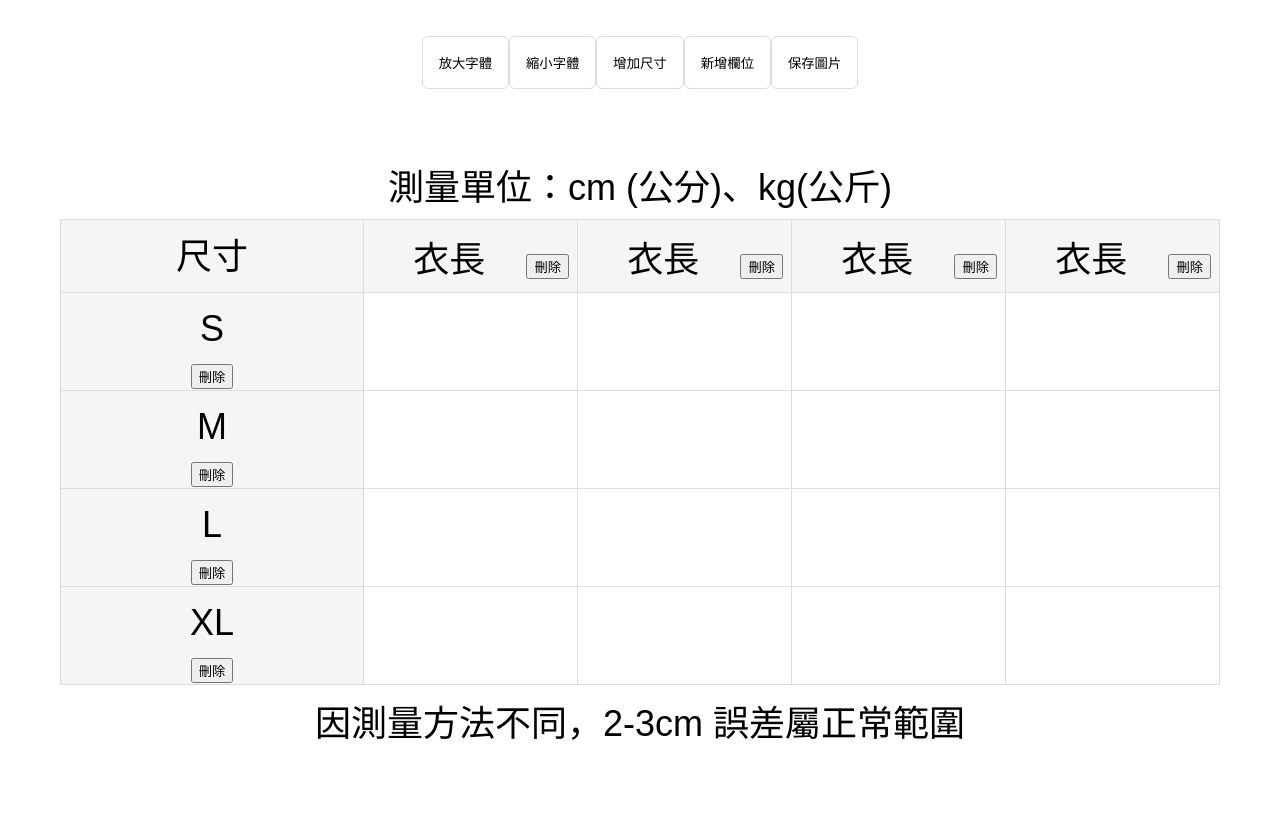
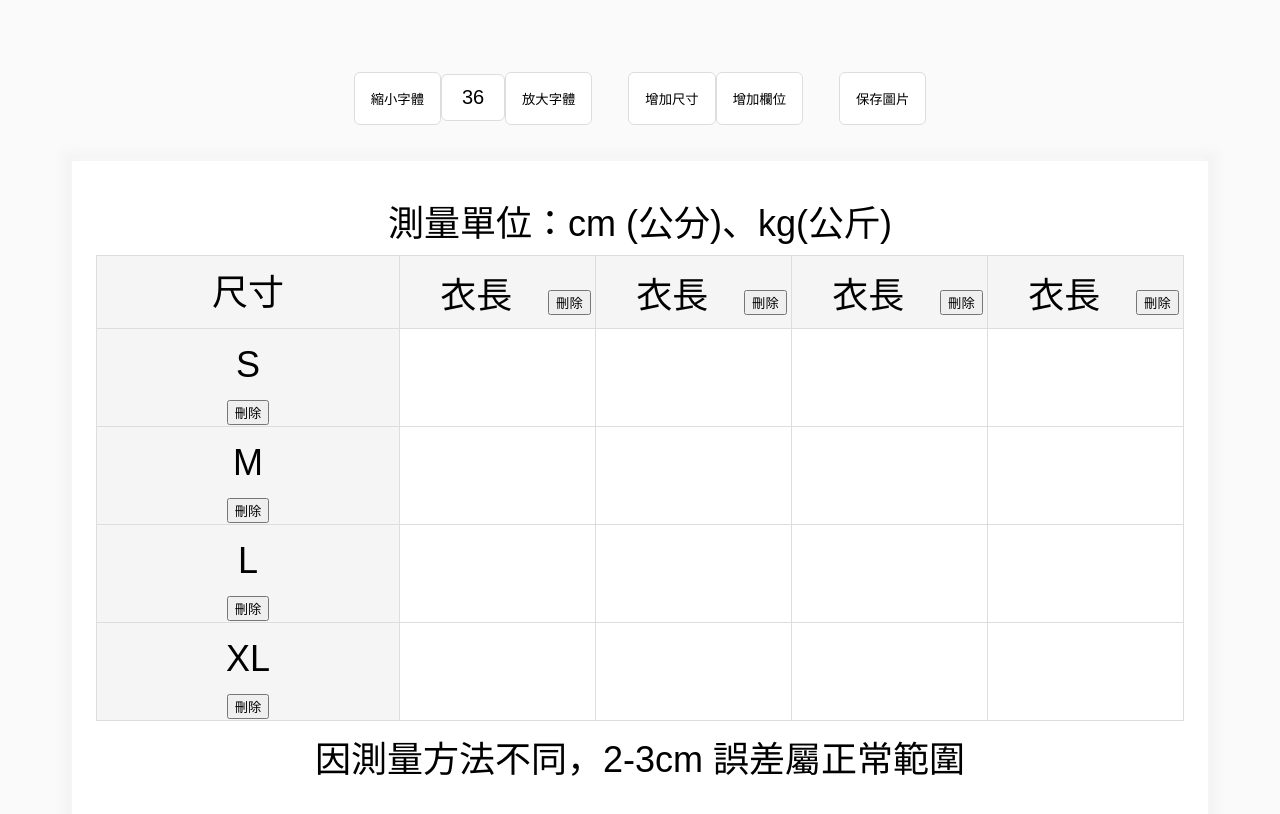
Before and after one commit to yuaanlin/Sizetable, a React (Create React App) app: page / in a window 1280 px wide. Shown: the top 814 px of the page. Built offline with nearby package versions, Linux system fonts and the light colour scheme.

Commit message:
add keyborad control

```diff
--- a/src/App.css
+++ b/src/App.css
@@ -1,7 +1,8 @@
 body {
     text-align: center;
-    padding: 36px;
+    padding: 72px;
     overflow: hidden;
+    background-color: rgb(250, 250, 250);
 }
 
 table,
@@ -13,6 +14,11 @@ th {
 table {
     border-collapse: collapse;
     width: 100%;
+}
+
+#table {
+    background-color: white;
+    box-shadow: 0px 0px 10px 10px rgba(200, 200, 200, 0.1);
 }
 
 input {
--- a/src/App.tsx
+++ b/src/App.tsx
@@ -8,6 +8,8 @@ interface State {
     sizes: string[];
     priting: boolean;
     fontSize: number;
+    focusInputS: number | undefined;
+    focusInputC: number | undefined;
 }
 
 class App extends Component<{}, State> {
@@ -18,8 +20,56 @@ class App extends Component<{}, State> {
             sizes: ["S", "M", "L", "XL"],
             priting: false,
             fontSize: 36,
+            focusInputC: undefined,
+            focusInputS: undefined,
         };
     }
+
+    componentDidMount = () => {
+        document.addEventListener("keydown", this.keyboardHandler, false);
+    };
+
+    keyboardHandler = (e: KeyboardEvent) => {
+        var fs = this.state.focusInputS;
+        var fc = this.state.focusInputC;
+        var l = this.state.cols.length;
+        var s = this.state.sizes.length;
+        if (fs !== undefined && fc !== undefined) {
+            if (e.keyCode === 37) {
+                if (fc !== 0) {
+                    this.setState({ focusInputC: fc - 1 });
+                    document.getElementById("(" + fs + "," + (fc - 1) + ")")?.focus();
+                } else {
+                    this.setState({ focusInputC: fc + l - 1 });
+                    document.getElementById("(" + fs + "," + (fc + l - 1) + ")")?.focus();
+                }
+            } else if (e.keyCode === 38) {
+                if (fs === 0) {
+                    this.setState({ focusInputS: s - 1 });
+                    document.getElementById("(" + (s - 1) + "," + fc + ")")?.focus();
+                } else {
+                    this.setState({ focusInputS: fs - 1 });
+                    document.getElementById("(" + (fs - 1) + "," + fc + ")")?.focus();
+                }
+            } else if (e.keyCode === 39) {
+                if (fc !== l - 1) {
+                    this.setState({ focusInputC: fc + 1 });
+                    document.getElementById("(" + fs + "," + (fc + 1) + ")")?.focus();
+                } else {
+                    this.setState({ focusInputC: fc - l + 1 });
+                    document.getElementById("(" + fs + "," + (fc - l + 1) + ")")?.focus();
+                }
+            } else if (e.keyCode === 40) {
+                if (fs === s - 1) {
+                    this.setState({ focusInputS: 0 });
+                    document.getElementById("(" + 0 + "," + fc + ")")?.focus();
+                } else {
+                    this.setState({ focusInputS: fs + 1 });
+                    document.getElementById("(" + (fs + 1) + "," + fc + ")")?.focus();
+                }
+            }
+        }
+    };
 
     print = async () => {
         this.setState({ priting: true }, () => {
@@ -36,18 +86,41 @@ class App extends Component<{}, State> {
     render() {
         return (
             <div>
+                <div style={{ marginRight: 36, display: "inline-block" }}>
+                    <button className="setting" onClick={() => this.setState({ fontSize: this.state.fontSize - 1 })}>
+                        縮小字體
+                    </button>
+                    <input
+                        value={this.state.fontSize}
+                        onChange={(e) => {
+                            if (!isNaN(+e.target.value)) this.setState({ fontSize: +e.target.value });
+                        }}
+                        className="setting"
+                        style={{ width: 40, padding: 11 }}
+                    />
                     <button className="setting" onClick={() => this.setState({ fontSize: this.state.fontSize + 1 })}>
                         放大字體
                     </button>
-                <button className="setting" onClick={() => this.setState({ fontSize: this.state.fontSize - 1 })}>
-                    縮小字體
-                </button>
-                <button className="setting" onClick={() => this.setState({ sizes: [...this.state.sizes, "新尺寸"] })}>
+                </div>
+                <div style={{ marginRight: 36, display: "inline-block" }}>
+                    <button
+                        className="setting"
+                        onClick={() => {
+                            this.setState({ sizes: [...this.state.sizes, "新尺寸"] });
+                        }}
+                    >
                         增加尺寸
                     </button>
-                <button className="setting" onClick={() => this.setState({ cols: [...this.state.cols, "新欄位"] })}>
-                    新增欄位
+                    <button
+                        className="setting"
+                        onClick={() => {
+                            this.setState({ cols: [...this.state.cols, "新欄位"] });
+                        }}
+                    >
+                        增加欄位
                     </button>
+                </div>
+
                 <button className="setting" onClick={() => this.print()}>
                     保存圖片
                 </button>
@@ -87,7 +160,7 @@ class App extends Component<{}, State> {
                                 </td>
                             ))}
                         </tr>
-                        {this.state.sizes.map((size, index) => (
+                        {this.state.sizes.map((size, size_index) => (
                             <tr style={{ lineHeight: 0.2 }}>
                                 <td className="colored-background" style={{ width: 300 }}>
                                     <input
@@ -96,7 +169,7 @@ class App extends Component<{}, State> {
                                         onChange={(e) => {
                                             var newsizes = [];
                                             newsizes = this.state.sizes;
-                                            newsizes[index] = e.target.value;
+                                            newsizes[size_index] = e.target.value;
                                             this.setState({ sizes: newsizes });
                                         }}
                                     ></input>
@@ -107,7 +180,7 @@ class App extends Component<{}, State> {
                                             onClick={() => {
                                                 var newsizes = [];
                                                 newsizes = this.state.sizes;
-                                                newsizes.splice(index, 1);
+                                                newsizes.splice(size_index, 1);
                                                 this.setState({ sizes: newsizes });
                                             }}
                                         >
@@ -115,9 +188,14 @@ class App extends Component<{}, State> {
                                         </button>
                                     )}
                                 </td>
-                                {this.state.cols.map(() => (
+                                {this.state.cols.map((col, col_index) => (
                                     <td>
-                                        <input style={{ fontSize: this.state.fontSize }} type="text" />
+                                        <input
+                                            onClick={() => this.setState({ focusInputS: size_index, focusInputC: col_index })}
+                                            id={"(" + size_index + "," + col_index + ")"}
+                                            style={{ fontSize: this.state.fontSize }}
+                                            type="text"
+                                        />
                                     </td>
                                 ))}
                             </tr>
```
Lines whose indentation alone changed are shown as unchanged.
